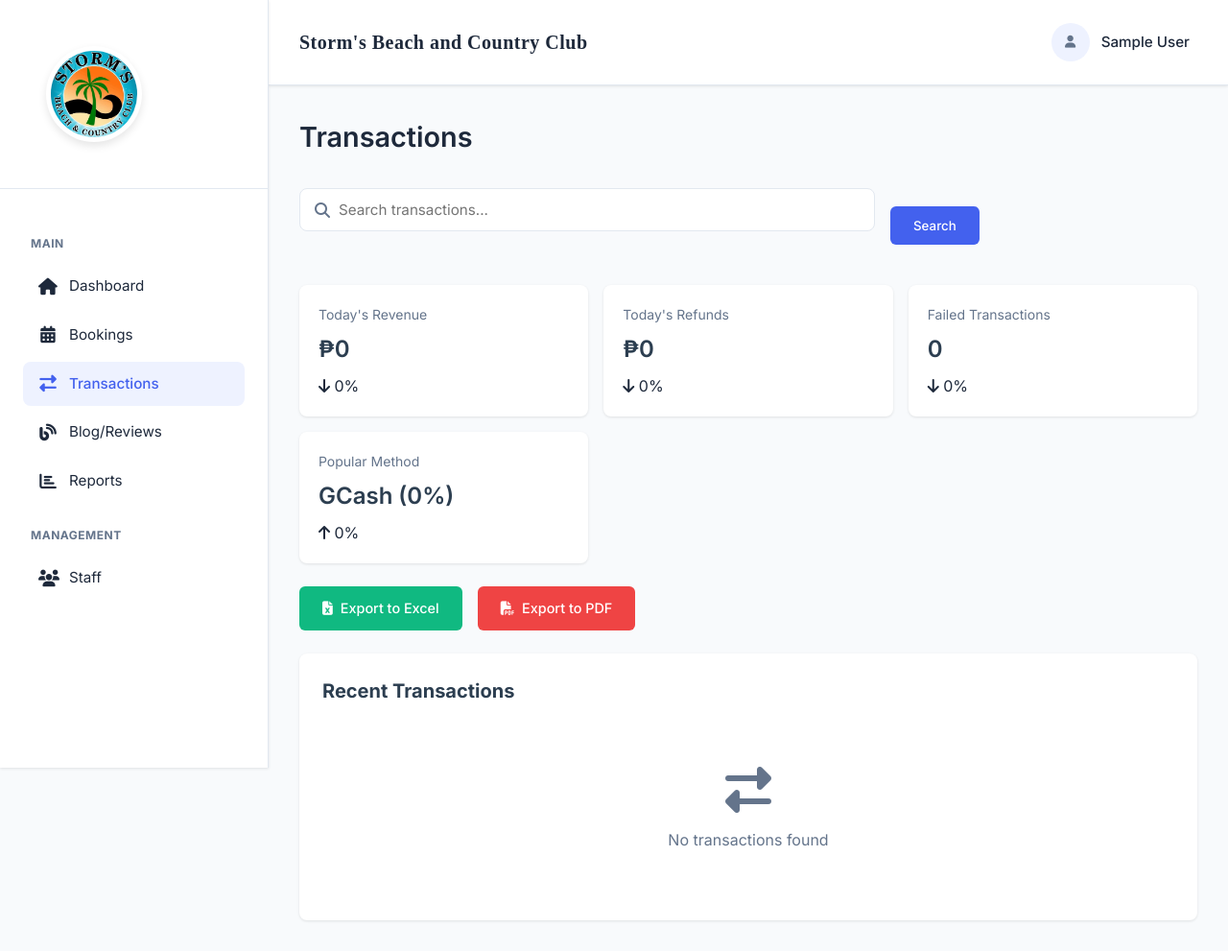
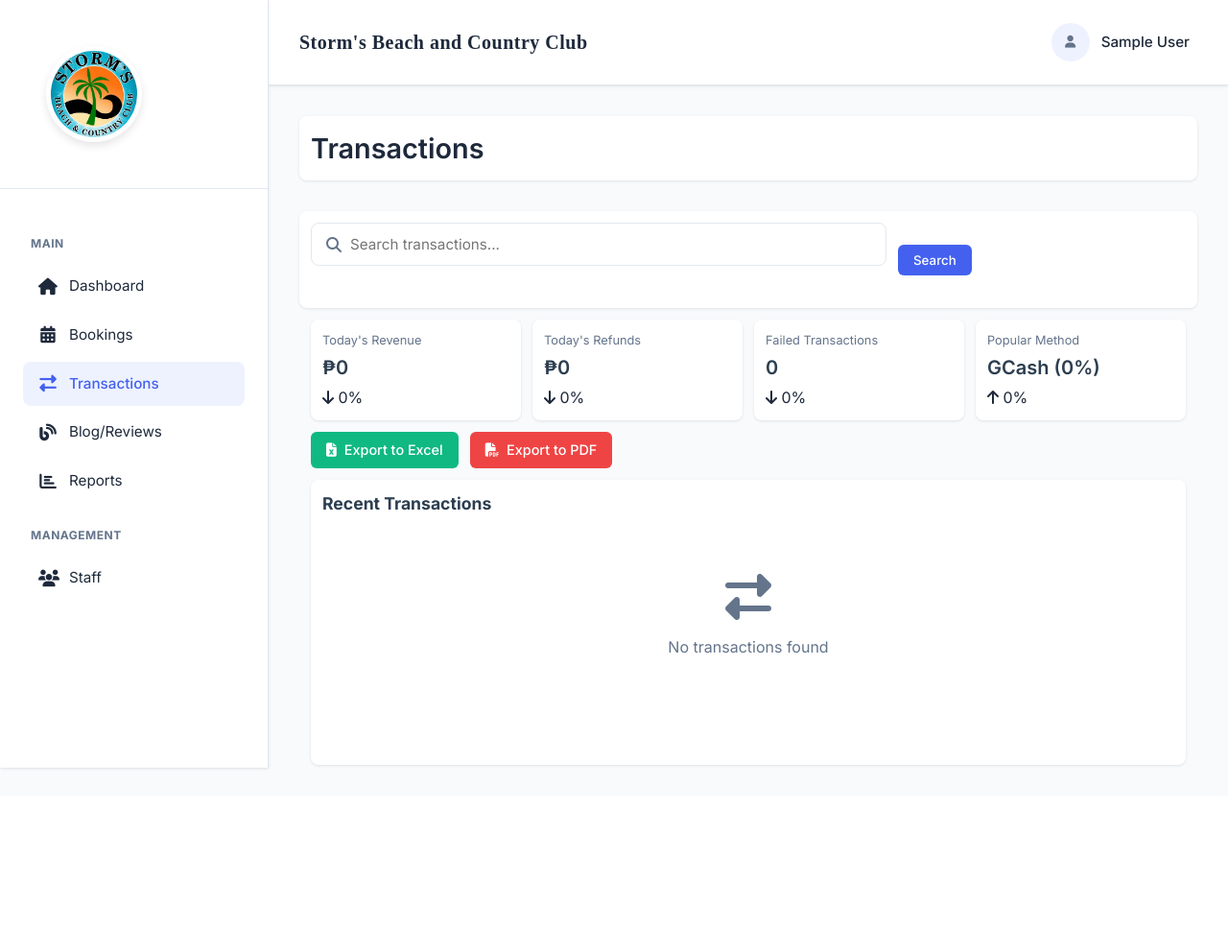
Before and after one commit to Ichiegu/Admin_Final, a Django app: page /transactions/ in a window 1280 px wide. Shown: the whole page at 96% size. After the commit the page ends 802 px from the top, so only its background shows below. Run offline with Django 5.2, Linux system fonts and the light colour scheme; the visitor is signed in with stand-in values (Sample User, id 1); data comes from the database, SQL or seed files in the repository; data that the repository does not hold is empty; some libraries are stand-ins or nearby versions.

Commit message:
Last Changes

```diff
--- a/uiadmin/templates/base.html
+++ b/uiadmin/templates/base.html
@@ -62,6 +62,7 @@
             line-height: 1.5;
             min-height: 100vh;
             display: flex;
+            overflow-x: hidden;
         }
 
         /* Sidebar Styles */
@@ -87,7 +88,7 @@
             justify-content: space-between;
         }
 
-        .logo-container {
+       .logo-container {
     display: flex;
     align-items: center;
     gap: 1rem;
@@ -101,7 +102,6 @@
     display: block;
     margin: 0 auto;
 }
-
 
         .hamburger {
             display: none;
@@ -202,32 +202,6 @@
             display: flex;
             align-items: center;
             gap: 1.5rem;
-        }
-
-        .notification {
-            position: relative;
-            cursor: pointer;
-        }
-
-        .notification i {
-            font-size: 1.25rem;
-            color: var(--text-light);
-        }
-
-        .badge {
-            position: absolute;
-            top: -8px;
-            right: -8px;
-            background: var(--danger);
-            color: var(--white);
-            border-radius: 50%;
-            width: 18px;
-            height: 18px;
-            display: flex;
-            align-items: center;
-            justify-content: center;
-            font-size: 0.7rem;
-            font-weight: 600;
         }
 
         .user-profile {
@@ -680,7 +654,6 @@
             </div>
 
             <div class="user-menu">
-
                 <div class="user-profile" id="userProfile">
                     {% if user.profile_image %}
                         <img src="{{ user.profile_image.url }}" alt="{{ user.get_full_name|default:user.username }}">
--- a/uiadmin/templates/transactions/transaction_list.html
+++ b/uiadmin/templates/transactions/transaction_list.html
@@ -6,17 +6,23 @@
 {% block css %}
 <style>
     .dashboard-content {
-        padding: 1.5rem;
-        max-width: 1400px;
-        margin: 0 auto;
+        padding: 0.75rem;
+        height: calc(100vh - 60px); /* Subtract header height */
+        background: #f8fafc;
+        display: flex;
+        flex-direction: column;
     }
 
     .page-header {
-        margin-bottom: 1.5rem;
+        margin-bottom: 0.75rem;
+        padding: 0.75rem;
+        background: white;
+        border-radius: 8px;
+        box-shadow: 0 1px 3px rgba(0, 0, 0, 0.1);
     }
 
     .page-header h1 {
-        font-size: 1.75rem;
+        font-size: 1.25rem;
         color: #2c3e50;
         margin: 0;
     }
@@ -24,22 +30,26 @@
     /* Search and Export Section */
     .search-container {
         display: flex;
-        gap: 1rem;
-        margin-bottom: 1.5rem;
+        gap: 0.75rem;
+        margin-bottom: 0.75rem;
         align-items: center;
+        padding: 0.75rem;
+        background: white;
+        border-radius: 8px;
+        box-shadow: 0 1px 3px rgba(0, 0, 0, 0.1);
     }
 
     .search-bar {
-        flex: 1;
+        flex: 1; /* Allow search bar to take available space */
         position: relative;
     }
 
     .search-bar input {
         width: 100%;
-        padding: 0.75rem 1rem 0.75rem 2.5rem;
+        padding: 0.5rem 1rem 0.5rem 2.5rem;
         border: 1px solid #e2e8f0;
         border-radius: 6px;
-        font-size: 0.95rem;
+        font-size: 0.9rem;
     }
 
     .search-bar i {
@@ -51,7 +61,7 @@
     }
 
     .search-btn {
-        padding: 0.75rem 1.5rem;
+        padding: 0.5rem 1rem;
         background: #4361ee;
         color: white;
         border: none;
@@ -68,40 +78,42 @@
     /* Stats Cards */
     .stats-container {
         display: grid;
-        grid-template-columns: repeat(auto-fit, minmax(240px, 1fr));
-        gap: 1rem;
-        margin-bottom: 1.5rem;
+        grid-template-columns: repeat(4, 1fr);
+        gap: 0.75rem;
+        margin-bottom: 0.75rem;
+        padding: 0 0.75rem;
     }
 
     .stats-card {
         background: white;
-        padding: 1.25rem;
+        padding: 0.75rem;
         border-radius: 8px;
         box-shadow: 0 1px 3px rgba(0, 0, 0, 0.1);
     }
 
     .stats-card .title {
         color: #64748b;
-        font-size: 0.875rem;
-        margin-bottom: 0.5rem;
+        font-size: 0.8rem;
+        margin-bottom: 0.25rem;
     }
 
     .stats-card .value {
-        font-size: 1.5rem;
+        font-size: 1.25rem;
         font-weight: 600;
         color: #2c3e50;
-        margin-bottom: 0.5rem;
+        margin-bottom: 0.25rem;
     }
 
     /* Export Buttons */
     .export-buttons {
         display: flex;
-        gap: 1rem;
-        margin-bottom: 1.5rem;
+        gap: 0.75rem;
+        margin-bottom: 0.75rem;
+        padding: 0 0.75rem;
     }
 
     .export-buttons .btn {
-        padding: 0.75rem 1.5rem;
+        padding: 0.5rem 1rem;
         border-radius: 6px;
         font-weight: 500;
         display: inline-flex;
@@ -134,36 +147,51 @@
         background: white;
         border-radius: 8px;
         box-shadow: 0 1px 3px rgba(0, 0, 0, 0.1);
-        padding: 1.5rem;
+        padding: 0.75rem;
+        margin: 0 0.75rem;
+        flex: 1;
+        display: flex;
+        flex-direction: column;
     }
 
     .recent-transactions h2 {
-        font-size: 1.25rem;
+        font-size: 1.1rem;
         color: #2c3e50;
-        margin: 0 0 1rem 0;
+        margin: 0 0 0.75rem 0;
     }
 
     .table-responsive {
-        overflow-x: auto;
+        flex: 1;
+        overflow-x: hidden; /* Changed to hidden to prevent table's own horizontal scroll */
+        margin: 0;
+        padding: 0;
     }
 
     #transactionsTable {
         width: 100%;
         border-collapse: collapse;
-        font-size: 0.95rem;
+        font-size: 0.9rem;
+        table-layout: fixed; /* Changed back to fixed to force column widths */
     }
 
     #transactionsTable th,
     #transactionsTable td {
-        padding: 0.75rem;
+        padding: 0.5rem;
         text-align: left;
         border-bottom: 1px solid #e2e8f0;
+        white-space: normal; /* Allow text to wrap */
+        word-wrap: break-word; /* Ensure long words break */
+        overflow: hidden; /* Hide overflowing content */
+        text-overflow: ellipsis; /* Add ellipsis for hidden text */
     }
 
     #transactionsTable th {
         background: #f8fafc;
         font-weight: 600;
         color: #475569;
+        position: sticky;
+        top: 0;
+        z-index: 1;
     }
 
     #transactionsTable tbody tr:hover {
@@ -280,11 +310,12 @@
     }
 
     .btn {
-        padding: 0.75rem 1.5rem;
+        padding: 0.5rem 1rem;
         border-radius: 6px;
         font-weight: 500;
         cursor: pointer;
         transition: all 0.2s;
+        font-size: 0.9rem;
     }
 
     .btn-secondary {
```
Also changed, not shown: other parts of uiadmin/templates/transactions/transaction_list.html (+50 -22 lines), uiadmin/templates/uiadmin/booking.html (line endings or trailing spaces).
